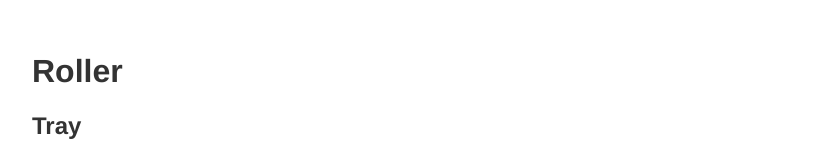
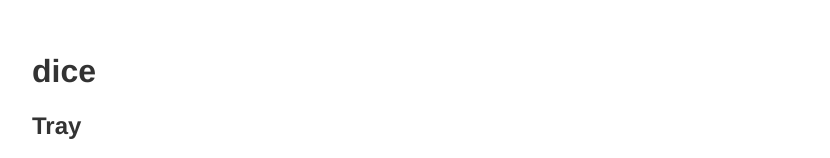
Before and after one commit to rsmyly/dice, a React (Create React App) app: page / in a window 1280 px wide. Shown: the top 158 px of the page, without its empty margins (208-1038 px from the left). Built offline with nearby package versions, Linux system fonts and the light colour scheme.

Commit message:
rename to dice

```diff
--- a/package.json
+++ b/package.json
@@ -1,5 +1,5 @@
 {
-  "name": "roller",
+  "name": "dice",
   "version": "0.1.0",
   "private": true,
   "devDependencies": {
@@ -58,5 +58,5 @@
       "last 1 safari version"
     ]
   },
-  "homepage": "https://rsmyly.github.io/roller"
+  "homepage": "https://rsmyly.github.io/dice"
 }
--- a/src/App.tsx
+++ b/src/App.tsx
@@ -4,7 +4,7 @@ import DiceTray from "./components/DiceTray";
 function App() {
   return (
     <>
-      <h1>Roller</h1>
+      <h1>dice</h1>
       <DiceTray></DiceTray>
     </>
   );
```
Also changed, not shown: public/manifest.json, 1 other file (tests, documents, lock files or other folders).
